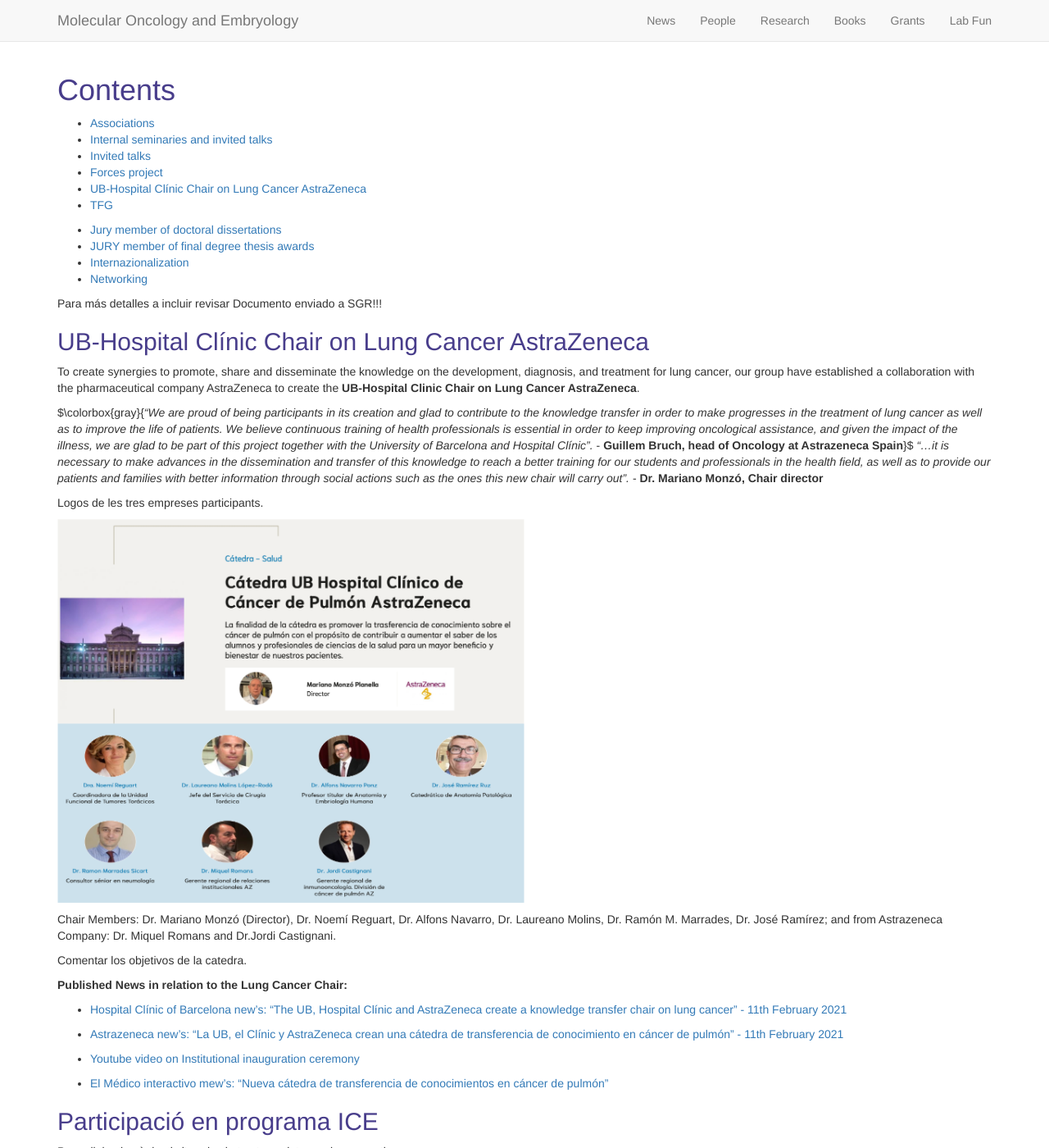
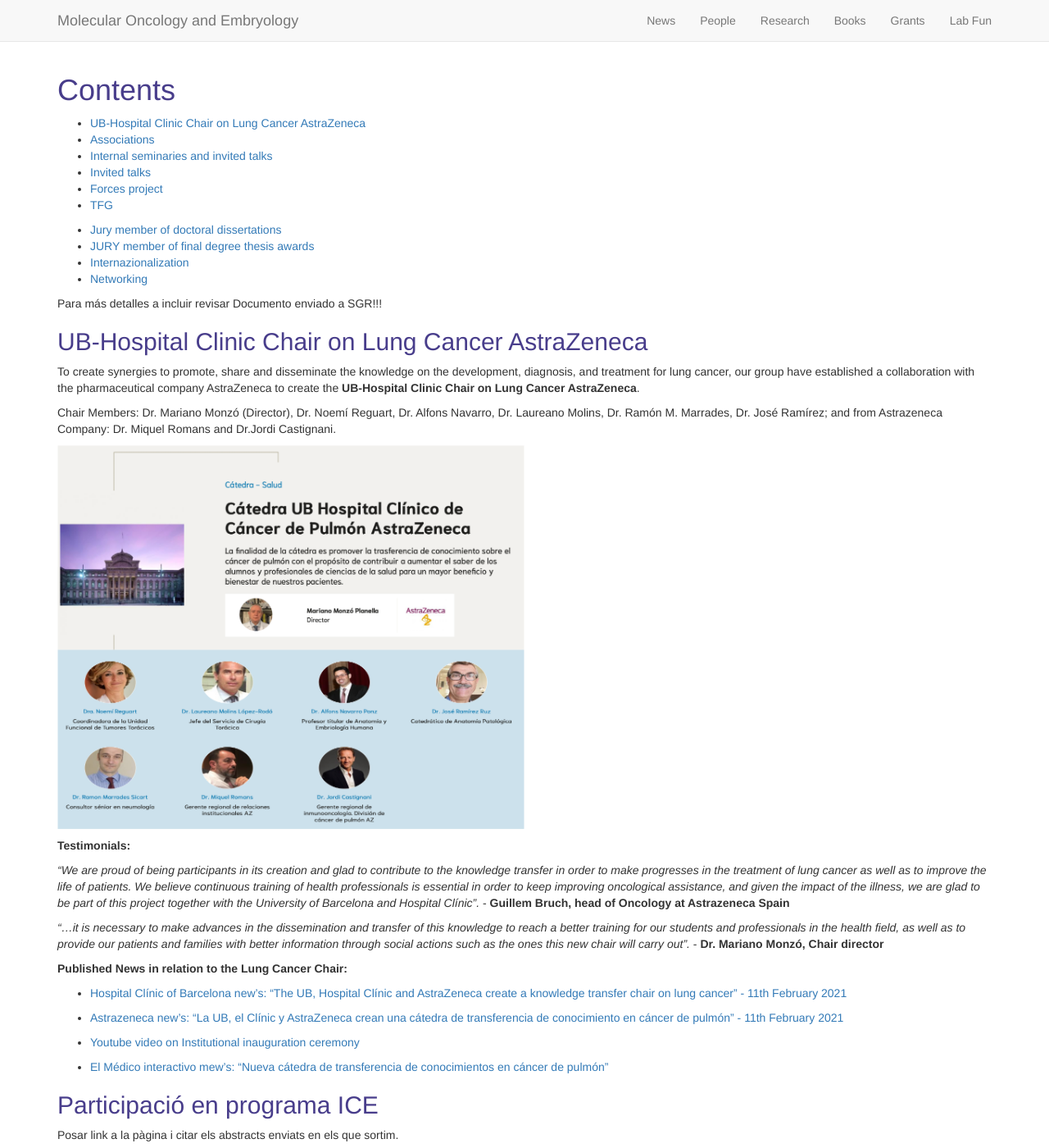
Before and after one commit to AlfonsNavarro/lab, a Jekyll site: the page built from pages/dissemination.md, in a window 1280 px wide and 1400 px high. Shown: the whole window at 82% size. Built offline with Jekyll 4.4.1, drawn with Linux system fonts in a browser that asks for light colours; nearby versions of some CDN libraries.

Commit message:
Preliminary dissemination page

```diff
--- a/pages/dissemination.md
+++ b/pages/dissemination.md
@@ -4,11 +4,11 @@
 ---
 
 # Contents
+- [UB-Hospital Clinic Chair on Lung Cancer AstraZeneca](#UB-Hospital-Clinic-Chair-on-Lung-Cancer-AstraZeneca)
 - [Associations](#associations)
 - [Internal seminaries and invited talks](#internal-seminaries-and-invited-talks)
 - [Invited talks](#invited-talks)
 - [Forces project](#forces-project)
-- [UB-Hospital Clínic Chair on Lung Cancer AstraZeneca](#UB-Hospital-Clínic-Chair-on-Lung-Cancer-AstraZeneca)
 - [TFG](#tfg)
 
 - [Jury member of doctoral dissertations](#jury-member-of-doctoral-dissertations)
@@ -19,22 +19,22 @@
 
 Para más detalles a incluir revisar Documento enviado a SGR!!!
 
-## UB-Hospital Clínic Chair on Lung Cancer AstraZeneca
+## UB-Hospital Clinic Chair on Lung Cancer AstraZeneca
 
 To create synergies to promote, share and disseminate the knowledge on the development, diagnosis, and treatment for lung cancer, our group have established a collaboration with the pharmaceutical company AstraZeneca to create the **UB-Hospital Clinic Chair on Lung Cancer AstraZeneca**.
 
-$\colorbox{gray}{*“We are proud of being participants in its creation and glad to contribute to the knowledge transfer in order to make progresses in the treatment of lung cancer as well as to improve the life of patients. We believe continuous training of health professionals is essential in order to keep improving oncological assistance, and given the impact of the illness, we are glad to be part of this project together with the University of Barcelona and Hospital Clínic”.* - **Guillem Bruch, head of Oncology at Astrazeneca Spain**}$
-*“...it is necessary to make advances in the dissemination and transfer of this knowledge to reach a better training for our students and professionals in the health field, as well as to provide our patients and families with better information through social actions such as the ones this new chair will carry out”.* - **Dr. Mariano Monzó, Chair director**
+Chair Members: Dr. Mariano Monzó (Director), Dr. Noemí Reguart, Dr. Alfons Navarro, Dr. Laureano Molins, Dr. Ramón M. Marrades, Dr. José Ramírez; and from Astrazeneca Company: Dr. Miquel Romans and Dr.Jordi Castignani.
 
-
-Logos de les tres empreses participants.
 
 ![Foto Catedra]({{site.base.url}}/lab/assets/img/Catedra_pulmo.png){:height="50%" width="50%"}
 
 
-Chair Members: Dr. Mariano Monzó (Director), Dr. Noemí Reguart, Dr. Alfons Navarro, Dr. Laureano Molins, Dr. Ramón M. Marrades, Dr. José Ramírez; and from Astrazeneca Company: Dr. Miquel Romans and Dr.Jordi Castignani.
+**Testimonials:**
 
-Comentar los objetivos de la catedra.
+*“We are proud of being participants in its creation and glad to contribute to the knowledge transfer in order to make progresses in the treatment of lung cancer as well as to improve the life of patients. We believe continuous training of health professionals is essential in order to keep improving oncological assistance, and given the impact of the illness, we are glad to be part of this project together with the University of Barcelona and Hospital Clínic”.* - **Guillem Bruch, head of Oncology at Astrazeneca Spain**
+
+*“...it is necessary to make advances in the dissemination and transfer of this knowledge to reach a better training for our students and professionals in the health field, as well as to provide our patients and families with better information through social actions such as the ones this new chair will carry out”.* - **Dr. Mariano Monzó, Chair director**
+
 
 **Published News in relation to the Lung Cancer Chair:**
 
```
